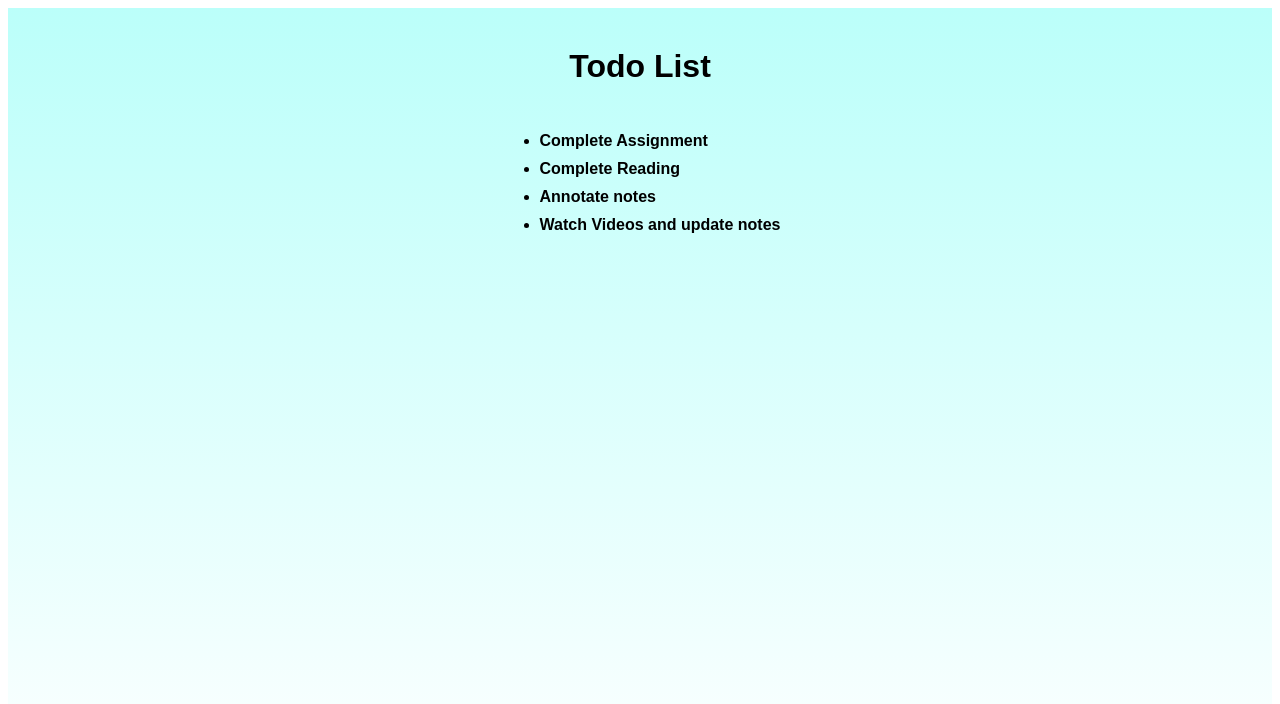
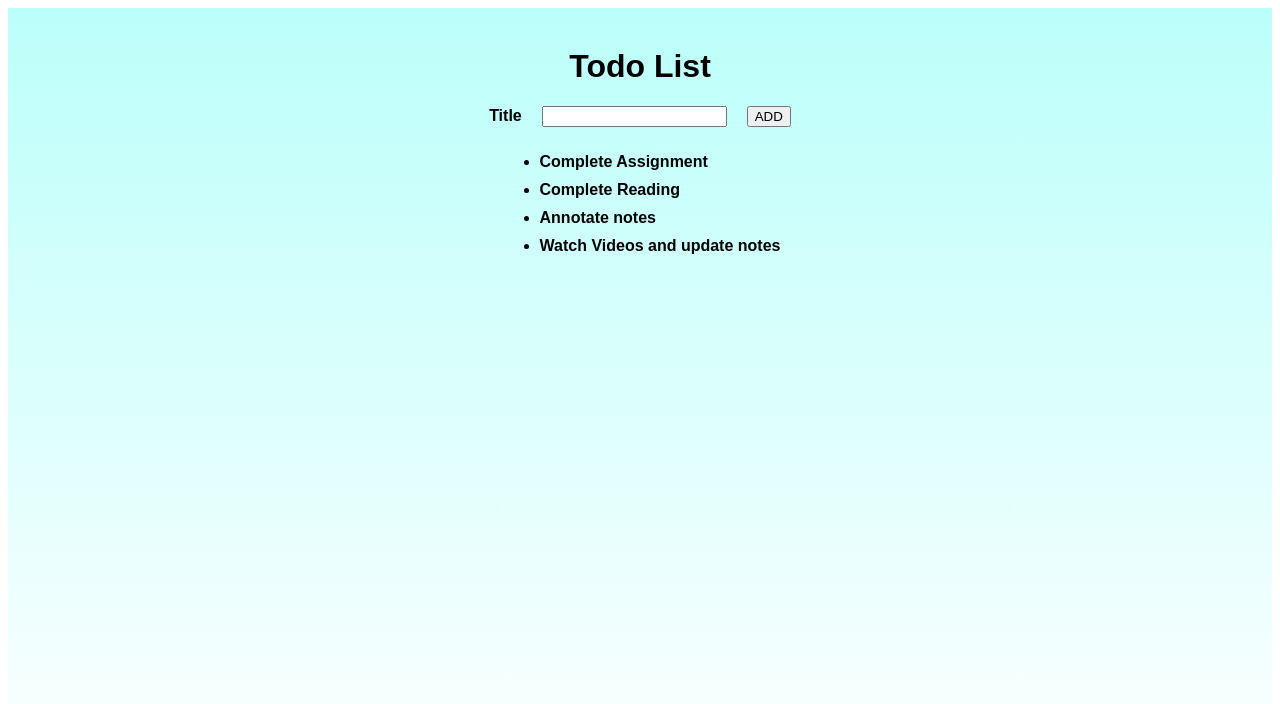
Before and after one commit to DavidGslade86/react-todo-CRA, a React (Create React App) app: page / in a window 1280 px wide. Shown: the top 704 px of the page. Built offline with nearby package versions, Linux system fonts and the light colour scheme; the HTML template or start-up script is replaced by a standard one.

Commit message:
resubmit of lesson-1-2 using CRA

```diff
--- /dev/null
+++ b/src/AddTodoForm.js
@@ -0,0 +1,13 @@
+import React from "react"
+export default function AddTodoForm () {
+
+    return(
+        <>
+            <form>
+                <label className="side--marg bold" htmlFor="todoTitle">Title</label>
+                <input className="side--marg" id="todoTitle"></input>
+                <button className="side--marg">ADD</button>
+            </form>
+        </>
+    )
+}
--- a/src/App.css
+++ b/src/App.css
@@ -21,7 +21,10 @@
   margin-inline: 10px;
 }
 
+.bold {
+  font-weight: 600;
+}
+
 .list--items {
-  font-weight: 600;
   margin-top: 10px;
 }
--- a/src/App.js
+++ b/src/App.js
@@ -1,29 +1,15 @@
+import React from "react"
 import './App.css'
-
-//array to store list items
-const todoList = [
-  { id: 1, title: 'Complete Assignment' },
-  { id: 2, title: 'Complete Reading' },
-  { id: 3, title: 'Annotate notes' },
-  { id: 4, title: 'Watch Videos and update notes' }
-]
-
-//map function to create list items from todoList array
-let listItem = todoList.map(item => (
-    <li className="list--items" key={item.id}>
-      {item.title}
-    </li>
-  ))
-
+import TodoList from './TodoList'
+import AddTodoForm from './AddTodoForm'
 
 function App() {
 
   return (
     < div className="container">
       <h1 className="title">Todo List</h1>
-      <ul>
-        {listItem}
-      </ul>
+      <AddTodoForm />
+      <TodoList />
     </div>
   )
 }
--- /dev/null
+++ b/src/TodoList.js
@@ -0,0 +1,26 @@
+import React from "react"
+export default function TodoList () {
+
+    //array to store list items
+    const todoList = [
+        { id: 1, title: 'Complete Assignment' },
+        { id: 2, title: 'Complete Reading' },
+        { id: 3, title: 'Annotate notes' },
+        { id: 4, title: 'Watch Videos and update notes' }
+    ]
+
+    //map function to create list items from todoList array
+    let listItem = todoList.map(item => (
+        <li className="list--items bold" key={item.id}>
+        {item.title}
+        </li>
+    ))
+
+    return(
+        <>
+            <ul>
+                {listItem}
+            </ul>
+        </>
+    )
+}
```
